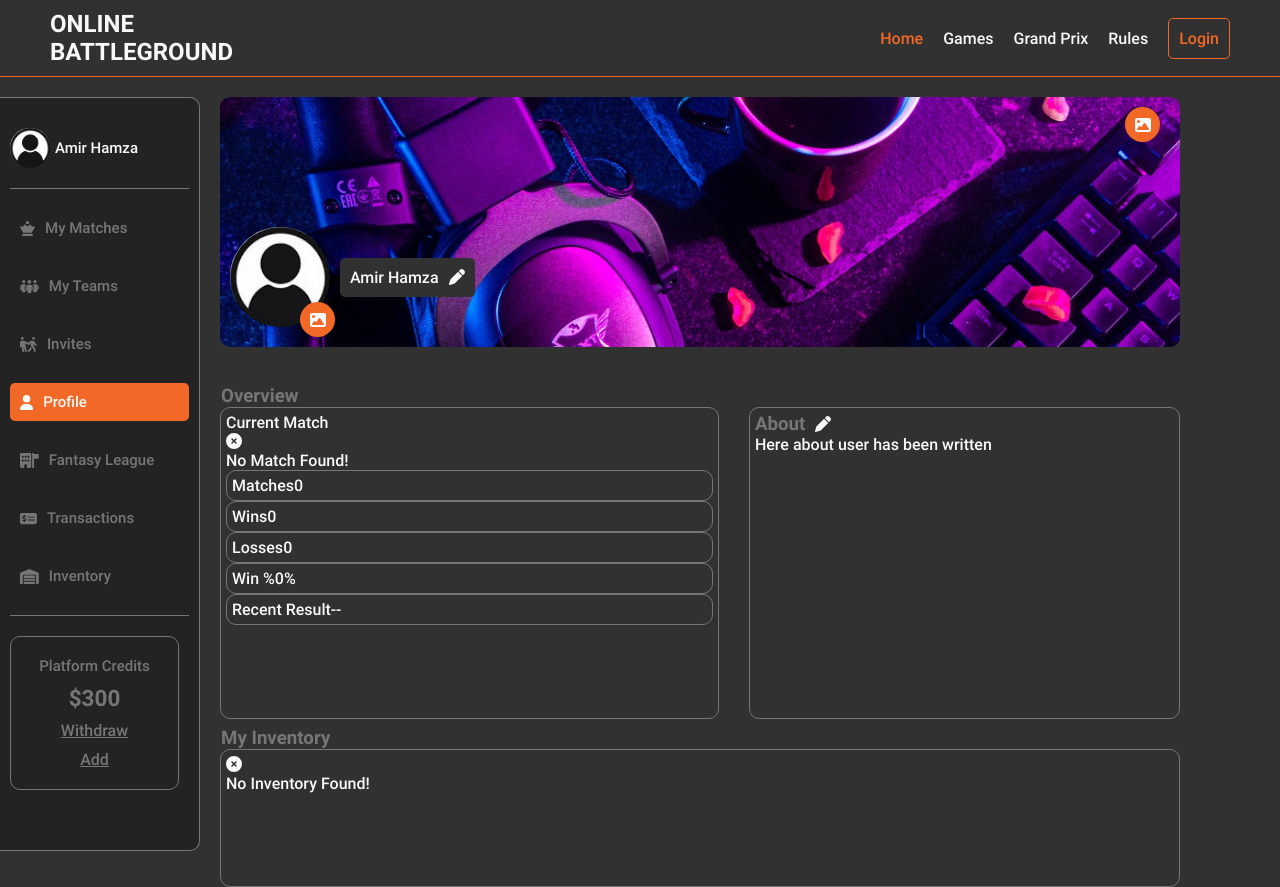
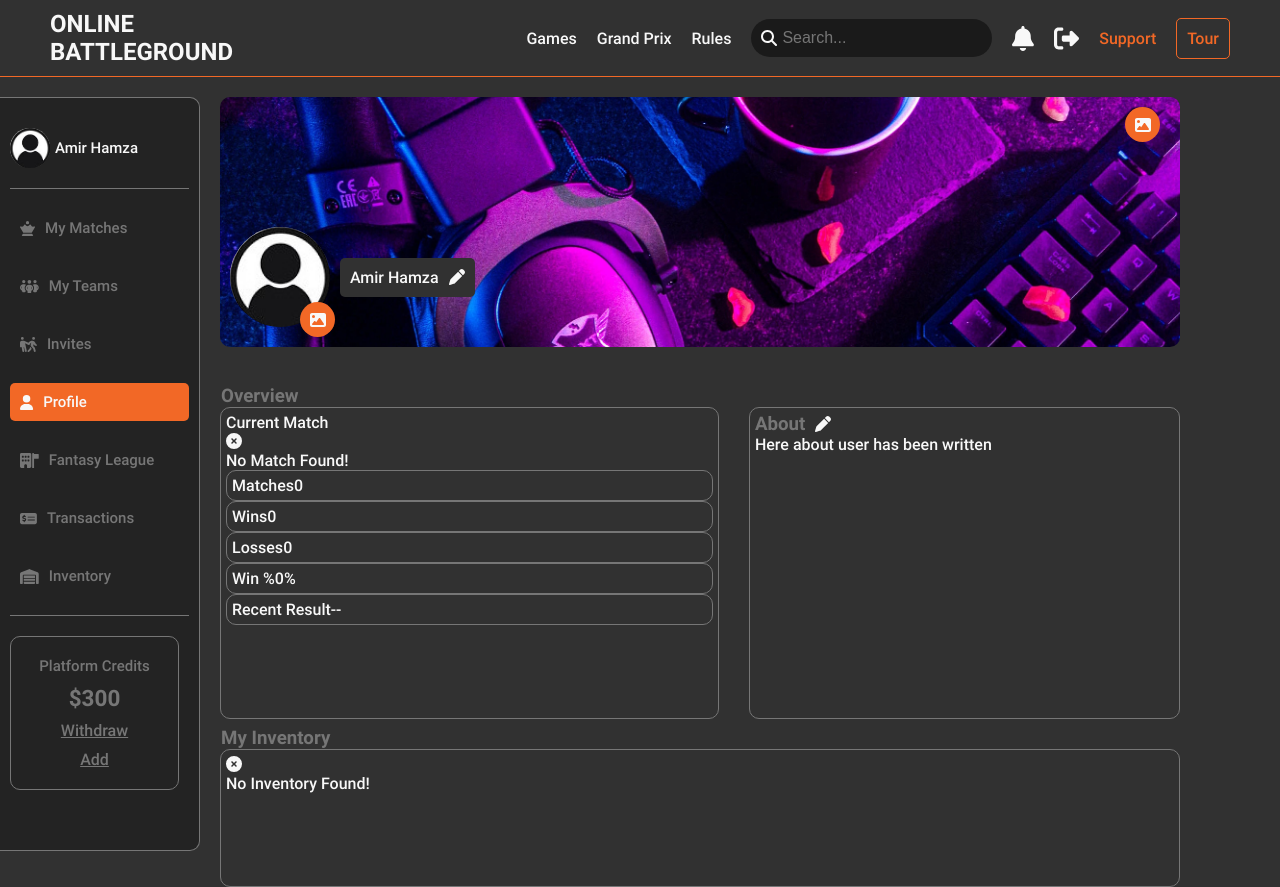
Before and after one commit to ah5958076/OBG, a Next.js app: page /user/profile in a window 1280 px wide. Built offline with nearby package versions, Linux system fonts and the light colour scheme.

Commit message:
random commit

```diff
--- a/pages/user/profile/index.tsx
+++ b/pages/user/profile/index.tsx
@@ -11,7 +11,7 @@ function Profile() {
 
         <>
 
-            <UserNavBar auth={false} />
+            <UserNavBar auth={true} />
 
             <div className="container">
 
```
